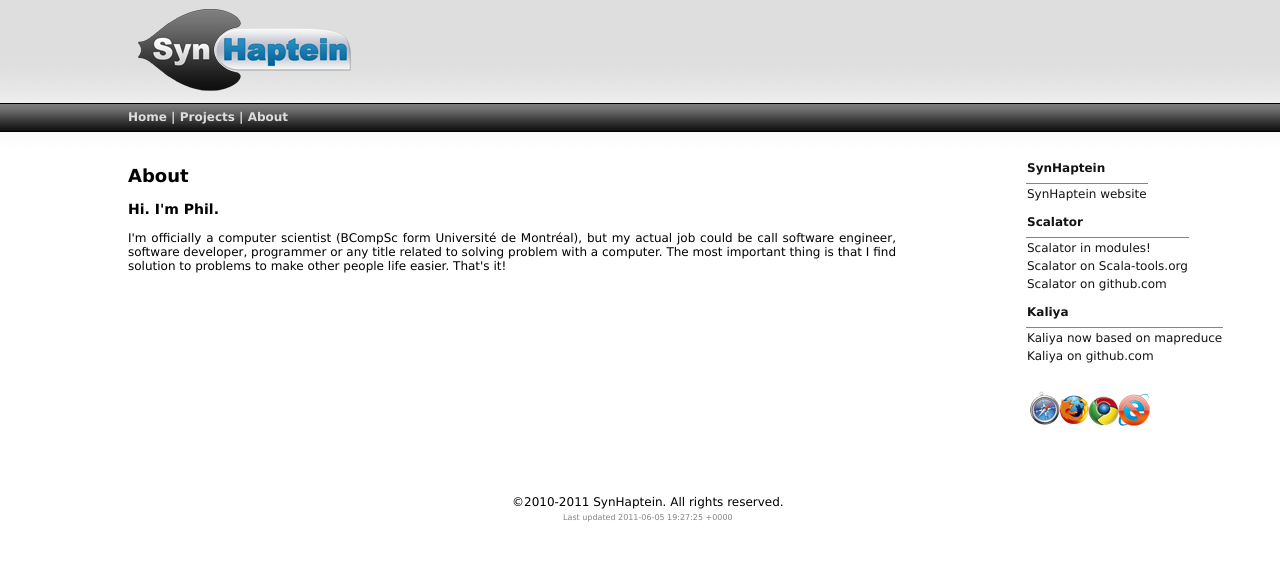
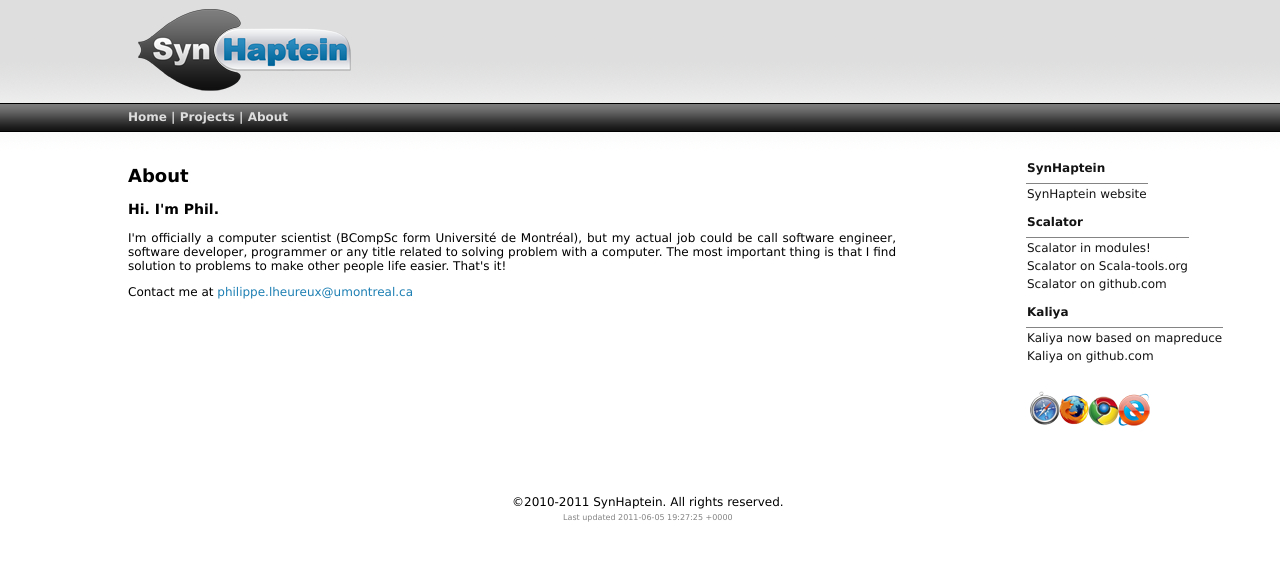
Before and after one commit to synhaptein/synhaptein.github.com, a Jekyll site: the page built from about.html, in a window 1280 px wide. Shown: the top 561 px of the page. Built offline with Jekyll 4.4.1, drawn with Linux system fonts in a browser that asks for light colours.

Commit message:
Added contact informations

```diff
--- a/about.html
+++ b/about.html
@@ -9,3 +9,4 @@ I'm officially a computer scientist (BCompSc form Université de Montréal), but
 be call software engineer, software developer, programmer or any title related to solving problem with a computer.
 The most important thing is that I find solution to problems to make other people life easier. That's it!
 </p>
+Contact me at <a class="readmore" href="mailto:philippe.lheureux@umontreal.ca">philippe.lheureux@umontreal.ca</a>
```
